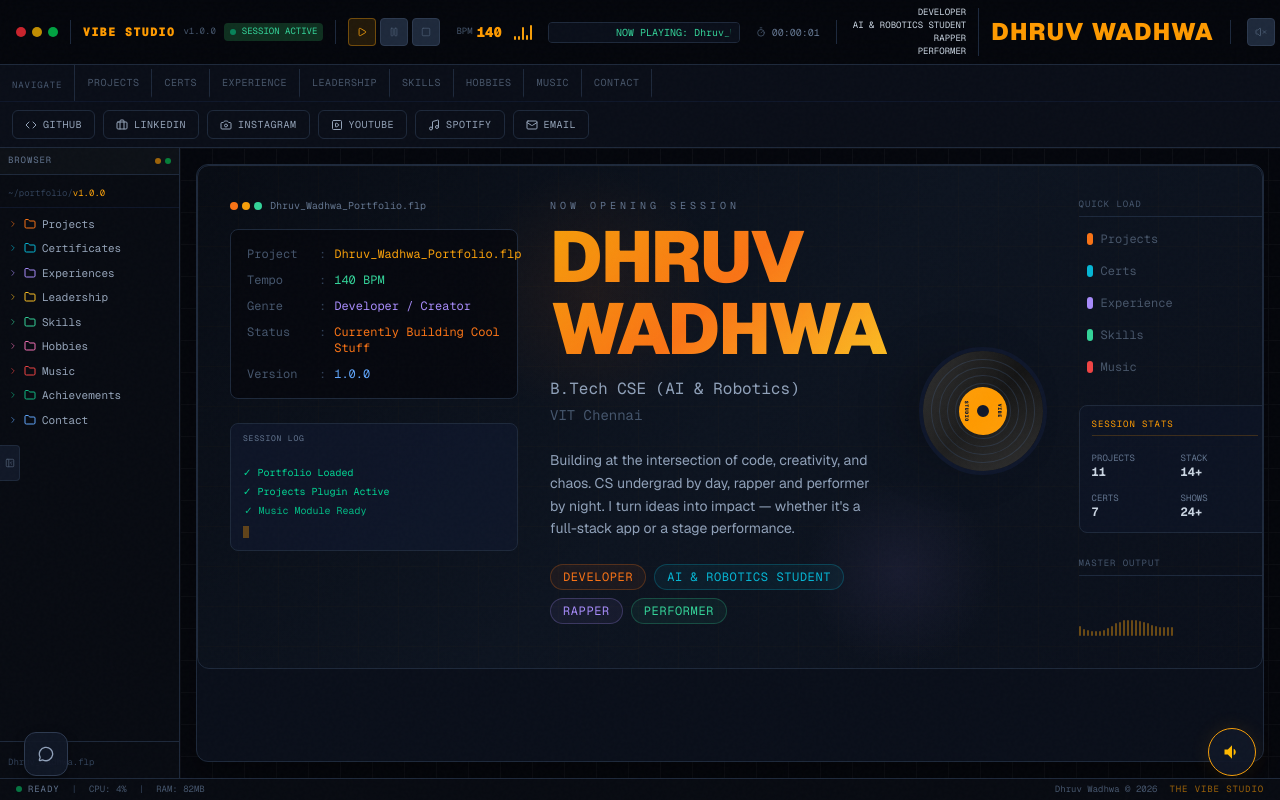
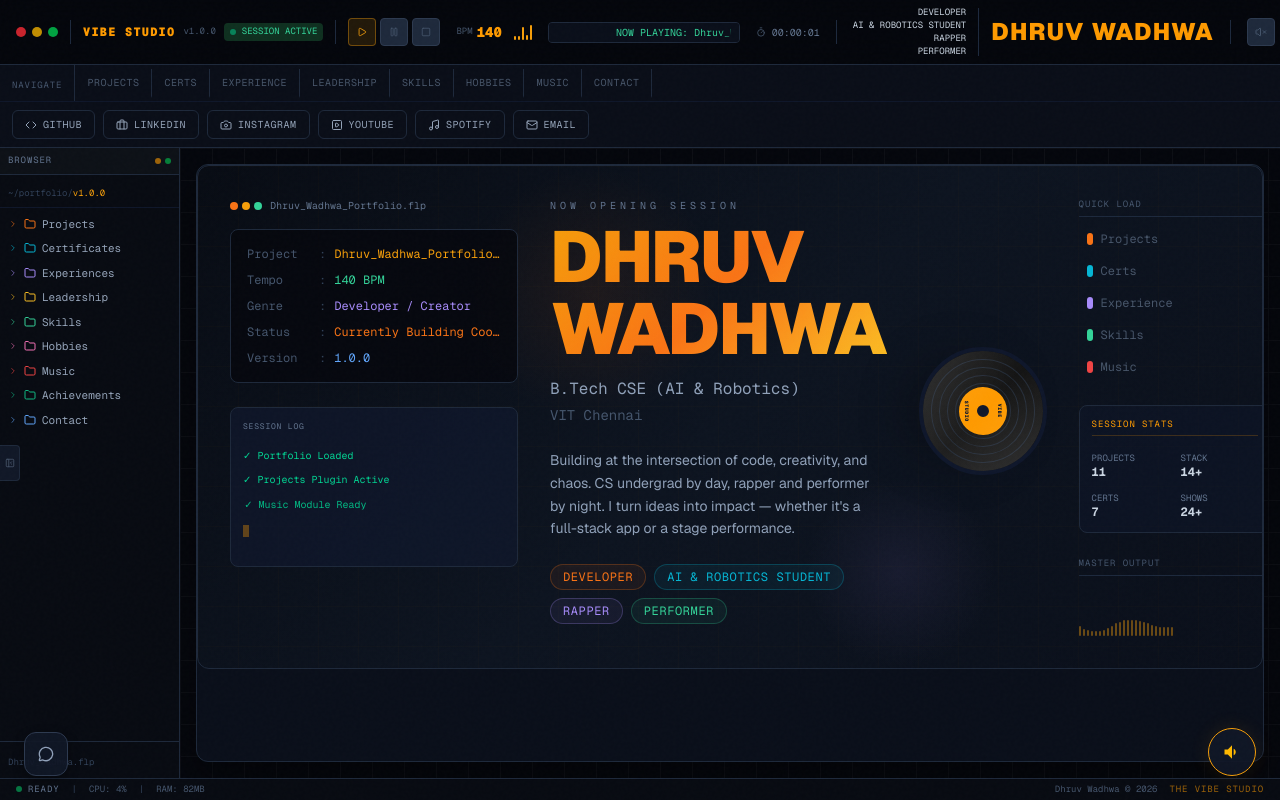
Before and after one commit to OriginalEthnix/Portfolio, a Next.js app: page / in a window 1280 px wide. Built offline with nearby package versions, Linux system fonts and the light colour scheme.

Commit message:
panellayoutchanged

```diff
--- a/src/components/HeroSection.tsx
+++ b/src/components/HeroSection.tsx
@@ -43,17 +43,25 @@ function ActivityMonitor() {
   ];
 
   useEffect(() => {
+    setLogs([]); // Reset logs on mount
+    const timeouts: NodeJS.Timeout[] = [];
     entries.forEach((entry, i) => {
-      setTimeout(() => {
-        setLogs(prev => [...prev, `✓ ${entry}`]);
+      const timeout = setTimeout(() => {
+        setLogs(prev => {
+          const newEntry = `✓ ${entry}`;
+          if (prev.includes(newEntry)) return prev;
+          return [...prev, newEntry];
+        });
       }, (i + 1) * 600);
+      timeouts.push(timeout);
     });
+    return () => timeouts.forEach(clearTimeout);
   }, []);
 
   return (
-    <div className="mt-6 p-3 bg-slate-900/80 rounded-lg border flex flex-col justify-end h-32 relative overflow-hidden" style={{ borderColor: '#1e293b' }}>
-      <div className="absolute top-2 left-3 text-[8px] font-mono text-slate-500 uppercase tracking-widest">Session Log</div>
-      <div className="flex flex-col gap-1 z-10 font-mono text-[10px]">
+    <div className="mt-6 px-3 pb-3 pt-10 bg-slate-900/80 rounded-lg border flex flex-col justify-start h-40 relative overflow-hidden" style={{ borderColor: '#1e293b' }}>
+      <div className="absolute top-3 left-3 text-[8px] font-mono text-slate-500 uppercase tracking-widest">Session Log</div>
+      <div className="flex flex-col gap-2 z-10 font-mono text-[10px] leading-relaxed">
         {logs.map((log, i) => (
           <motion.div key={i} initial={{ opacity: 0, x: -10 }} animate={{ opacity: 1, x: 0 }} className="text-emerald-400">
             {log}
@@ -108,18 +116,18 @@ export default function HeroSection() {
         {/* Left: DAW project info */}
         <div className="shrink-0 w-full md:w-72">
           {/* File header */}
-          <div className="flex items-center gap-2 mb-4">
-            <div className="flex gap-1">
+          <div className="flex items-center gap-2 mb-4 overflow-hidden">
+            <div className="flex gap-1 shrink-0">
               {['#f97316', '#f59e0b', '#34d399'].map((c) => (
                 <div key={c} className="w-2 h-2 rounded-full" style={{ background: c }} />
               ))}
             </div>
-            <span className="text-[10px] font-mono text-slate-500">Dhruv_Wadhwa_Portfolio.flp</span>
+            <span className="text-[10px] font-mono text-slate-500 truncate">Dhruv_Wadhwa_Portfolio.flp</span>
           </div>
 
           {/* Project metadata table */}
           <div
-            className="rounded-lg border p-4 space-y-2.5 font-mono text-xs"
+            className="rounded-lg border p-4 space-y-2.5 font-mono text-xs overflow-hidden"
             style={{ background: 'rgba(5,7,13,0.8)', borderColor: '#1e293b' }}
           >
             {[
@@ -129,10 +137,10 @@ export default function HeroSection() {
               { key: 'Status', val: profile.status, color: '#f97316' },
               { key: 'Version', val: profile.version, color: '#60a5fa' },
             ].map(({ key, val, color }) => (
-              <div key={key} className="flex items-baseline gap-2">
-                <span className="text-slate-600 w-16 shrink-0">{key}</span>
+              <div key={key} className="grid grid-cols-[4rem_auto_minmax(0,1fr)] gap-2 items-baseline">
+                <span className="text-slate-600">{key}</span>
                 <span className="text-slate-700">:</span>
-                <span style={{ color }}>{val}</span>
+                <span className="truncate" style={{ color }} title={val}>{val}</span>
               </div>
             ))}
           </div>
```
Also changed, not shown: 1 other file (tests, documents, lock files or other folders).
